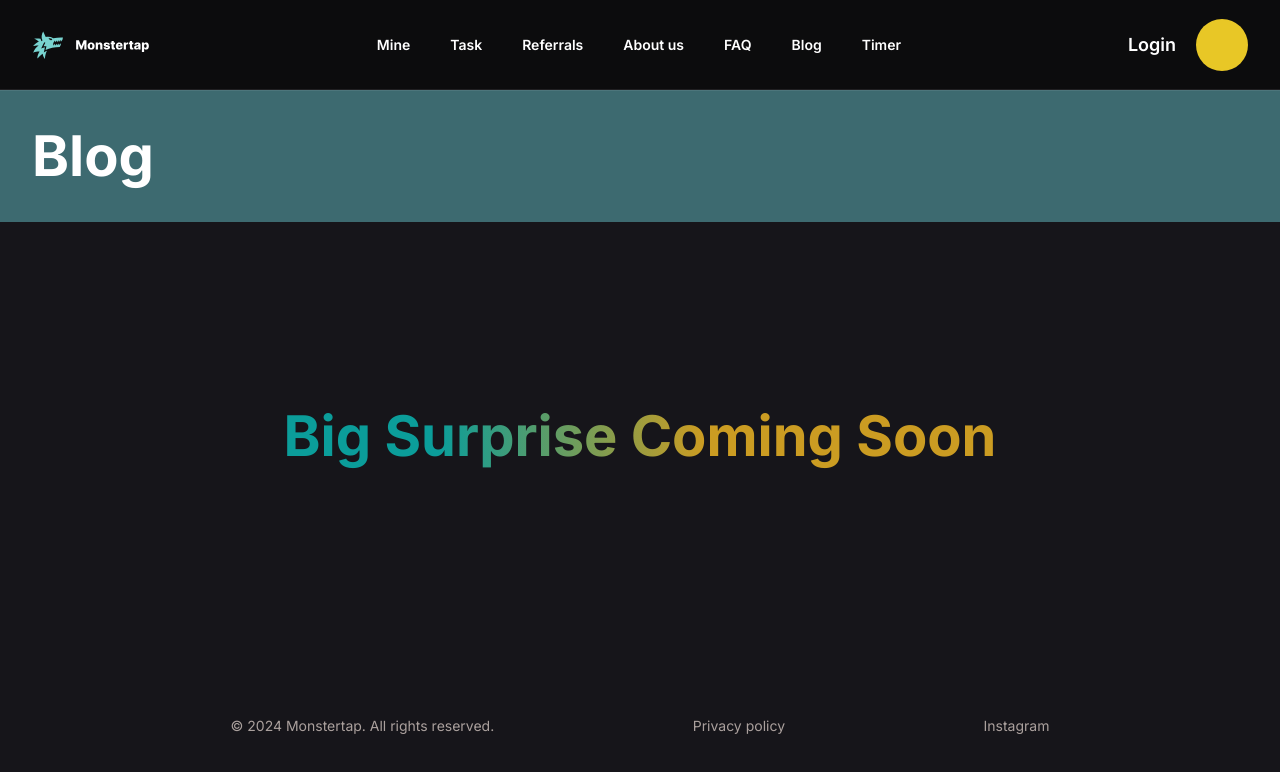
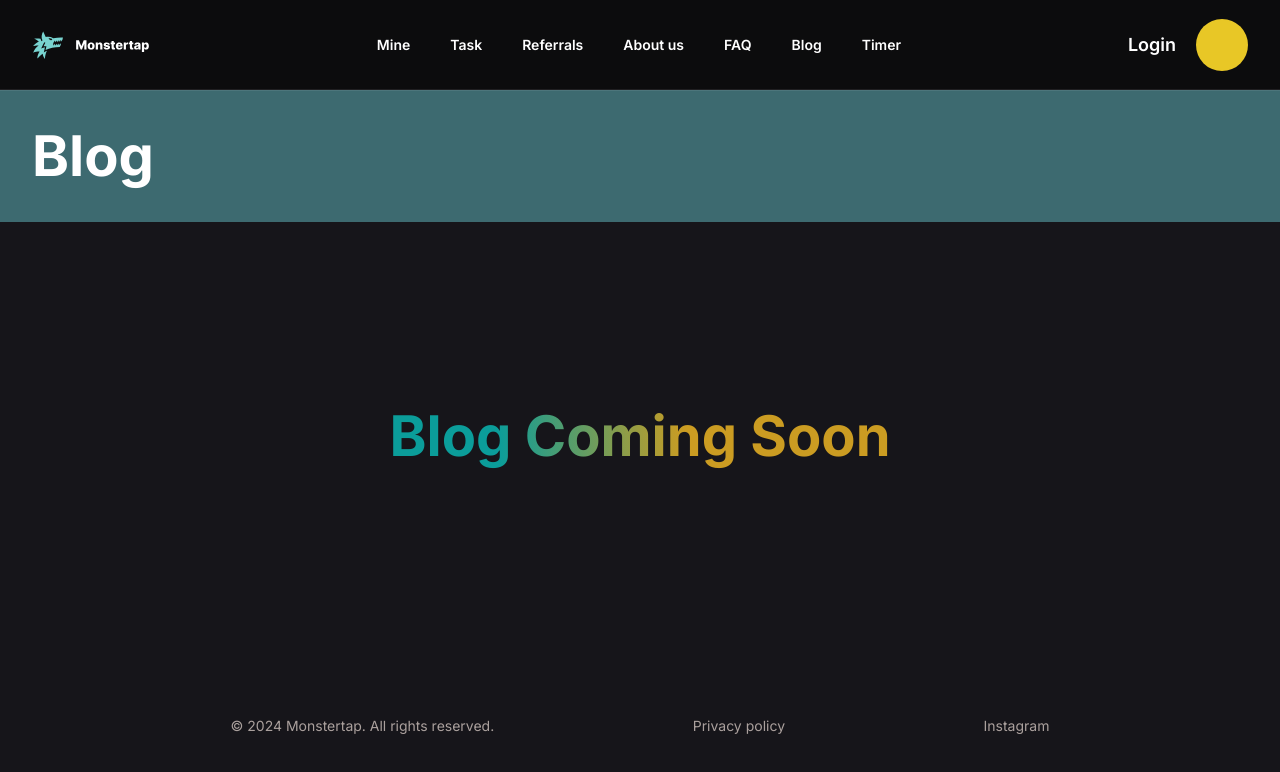
Before and after one commit to marcusxart/monter-tap, a React (Vite) app in the folder client/: page /blog in a window 1280 px wide. Shown: the top 772 px of the page. Built offline with nearby package versions, Linux system fonts and the light colour scheme.

Commit message:
made change on the blog

```diff
--- a/client/src/pages/blog/index.jsx
+++ b/client/src/pages/blog/index.jsx
@@ -20,7 +20,7 @@ const Blog = () => {
               color: "transparent",
             }}
           >
-            Big Surprise Coming Soon
+            Blog Coming Soon
           </h2>
         </div>
       </MaxContainer>
```
